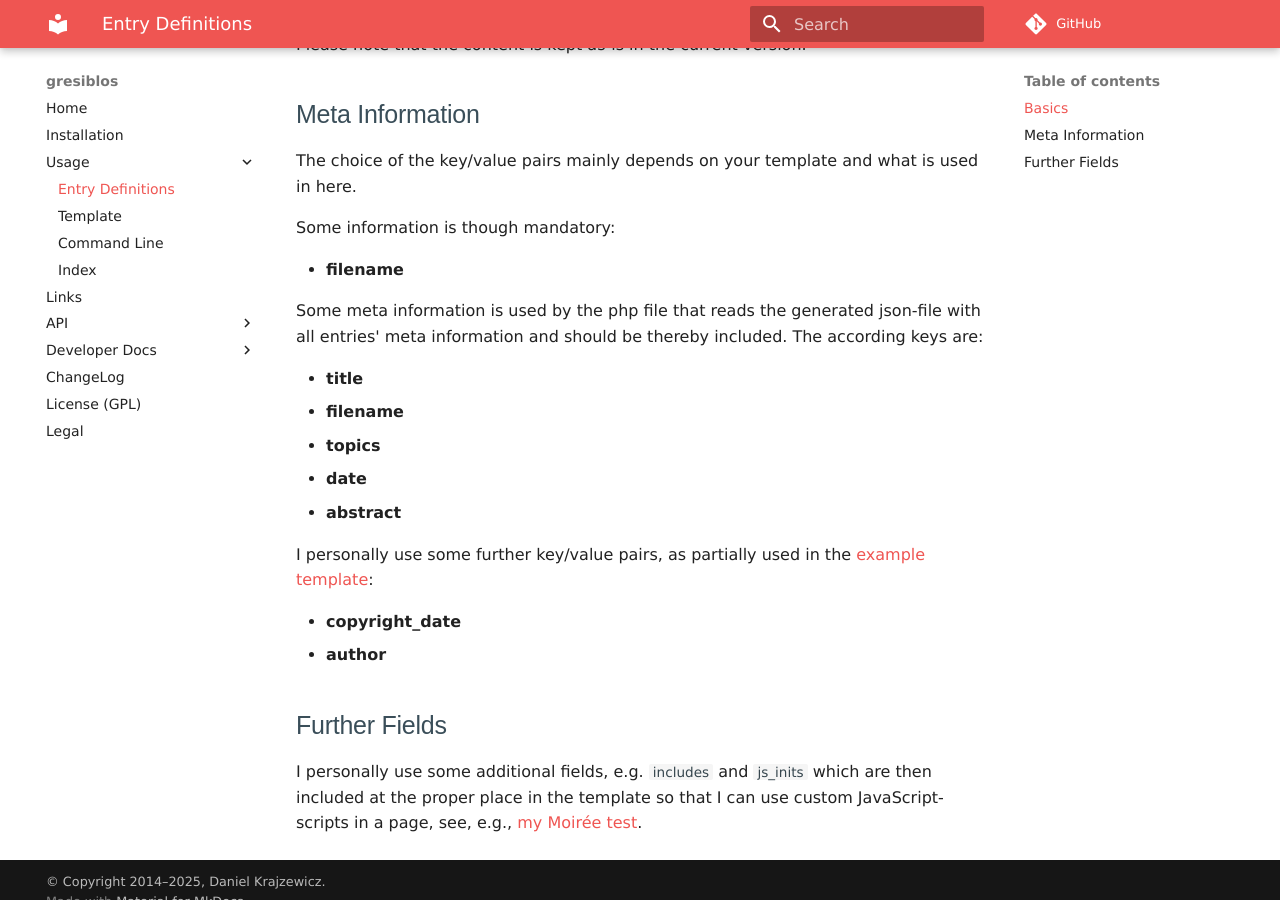
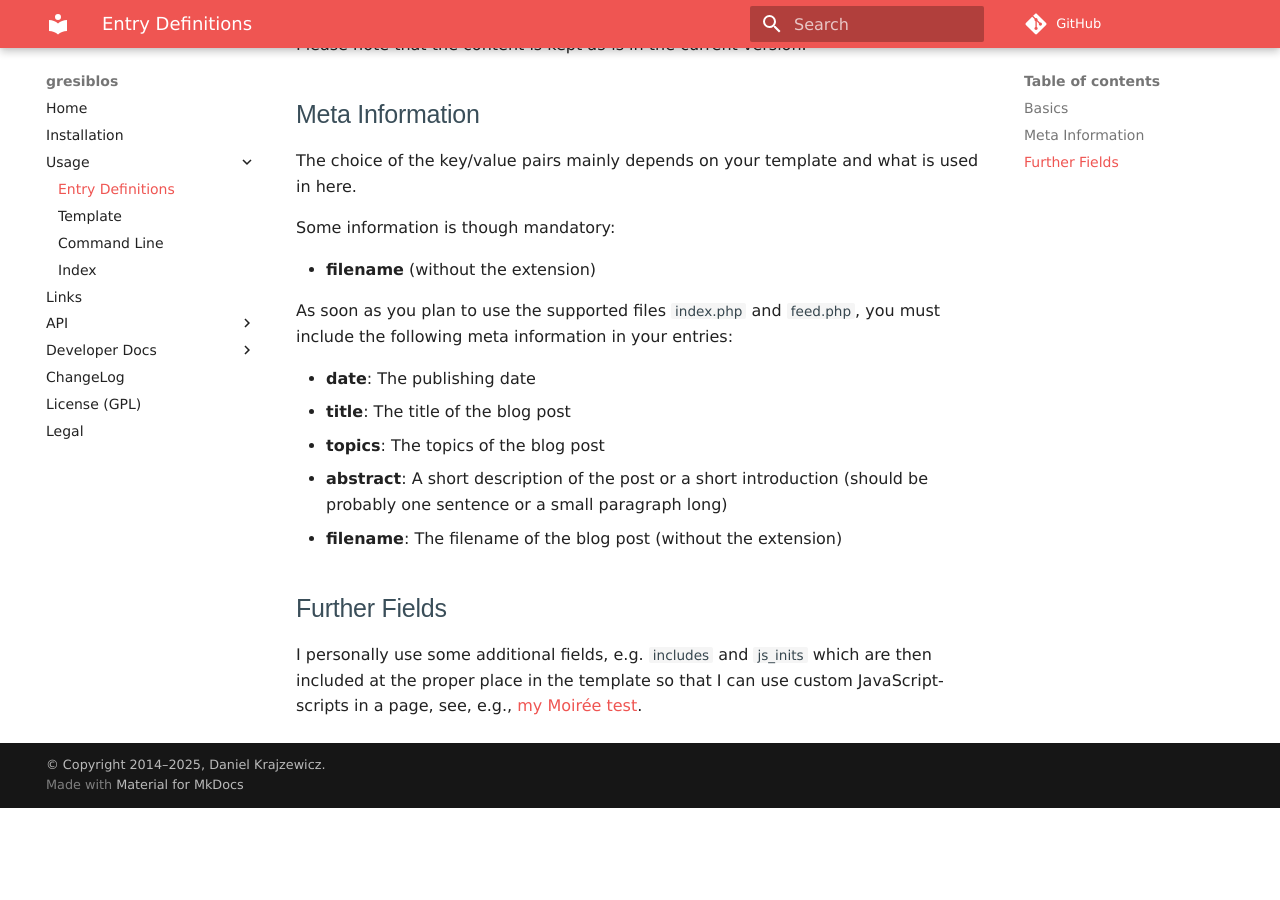
Before and after one commit to dkrajzew/gresiblos, an MkDocs documentation site: the page built from docs/use_entries.md, in a window 1280 px wide and 900 px high, scrolled down 617 px. Built offline with MkDocs 1.6.1 and Material for MkDocs 9.7.7, drawn with Linux system fonts in a browser that asks for light colours; comment, search, counter and statistics services are not loaded; after the commit the page ends 1425 px from its top, so only the background shows below that.

````diff
--- a/docs/use_entries.md
+++ b/docs/use_entries.md
@@ -31,20 +31,15 @@
 
 Some information is though mandatory:
 
-* **filename**
+* **filename** (without the extension)
 
-Some meta information is used by the php file that reads the generated json-file with all entries&#39; meta information and should be thereby included. The according keys are:
+As soon as you plan to use the supported files ```index.php``` and ```feed.php```, you must include the following meta information in your entries:
 
-* **title**
-* **filename**
-* **topics**
-* **date**
-* **abstract**
-
-I personally use some further key/value pairs, as partially used in the [example template](./use_template.md):
-
-* **copyright_date**
-* **author**
+* **date**: The publishing date
+* **title**: The title of the blog post
+* **topics**: The topics of the blog post
+* **abstract**: A short description of the post or a short introduction (should be probably one sentence or a small paragraph long)
+* **filename**: The filename of the blog post (without the extension)
 
 
 ## Further Fields
````
Also changed, not shown: docs/use_index.md (+2 -3 lines), 6 other files.
